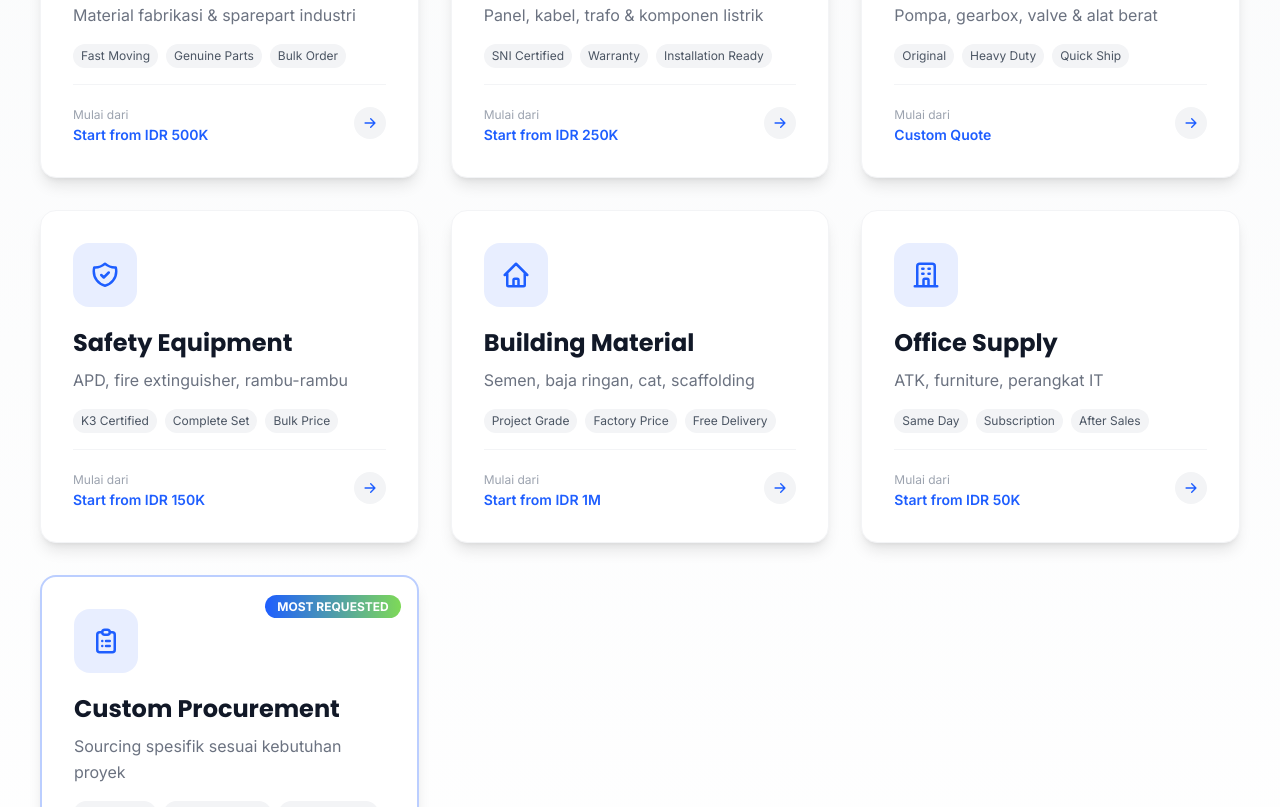
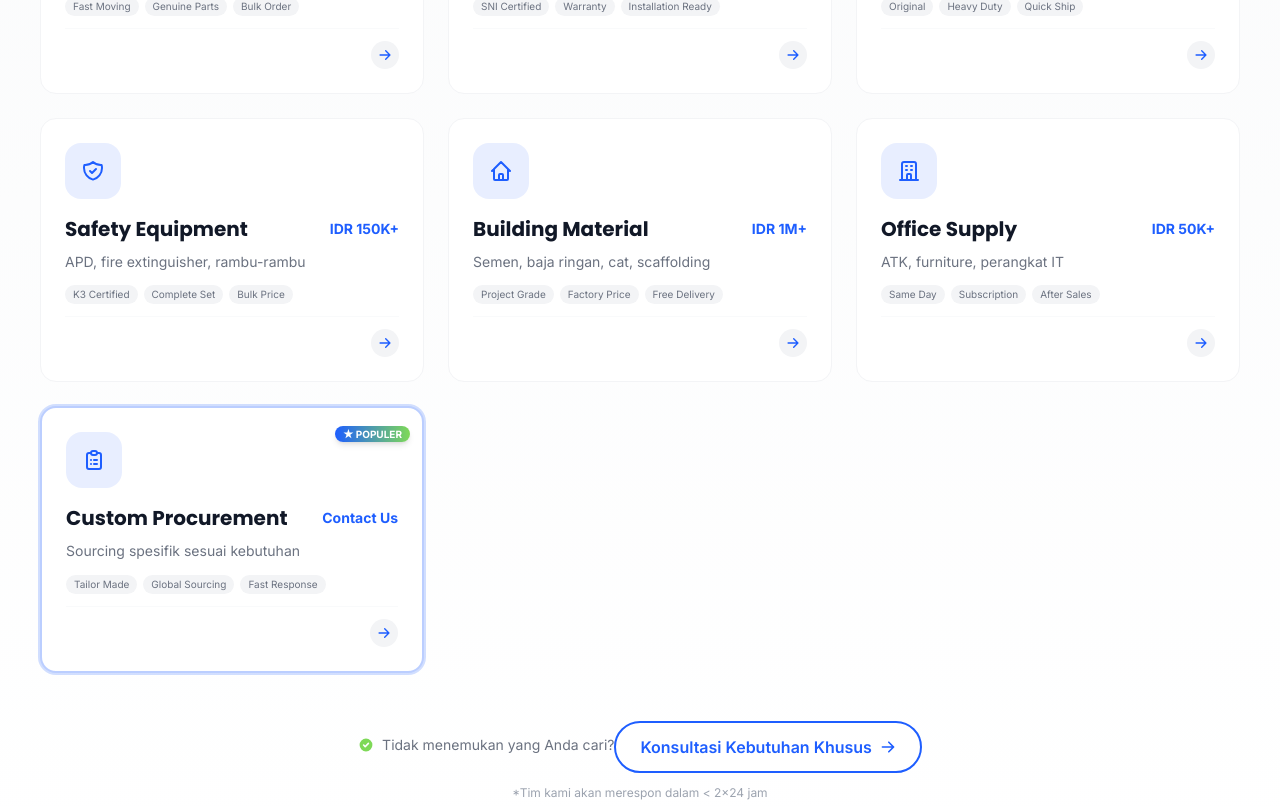
Before and after one commit to herlan-syihabudin/CASSINDO, a Next.js app: page / in a window 1280 px wide. Shown: the part 1933-2740 px from the top of the page. Built offline with nearby package versions, Linux system fonts and the light colour scheme.

Commit message:
Refactor ServicesSection component for clarity

```diff
--- a/src/components/ServicesSection.tsx
+++ b/src/components/ServicesSection.tsx
@@ -1,7 +1,6 @@
 'use client'
 
 import Link from 'next/link'
-import { useState } from 'react'
 import { motion } from 'framer-motion'
 import {
   HiOutlineCog, HiOutlineLightningBolt, HiOutlineChip,
@@ -14,28 +13,28 @@ const services = [
     id: 1,
     icon: HiOutlineCog,
     title: 'Industrial Supply',
-    description: 'Material fabrikasi & sparepart industri',
-    longDesc: 'Kami menyediakan berbagai material industrial seperti raw material, komponen mesin, fastener, tools, dan perlengkapan pabrik untuk mendukung operasional harian Anda.',
+    shortDesc: 'Material fabrikasi & sparepart industri',
+    description: 'Raw material, komponen mesin, fastener, tools, dan perlengkapan pabrik.',
     tags: ['Fast Moving', 'Genuine Parts', 'Bulk Order'],
-    price: 'Start from IDR 500K',
+    price: 'IDR 500K+',
     slug: 'industrial-supply'
   },
   {
     id: 2,
     icon: HiOutlineLightningBolt,
     title: 'Electrical Equipment',
-    description: 'Panel, kabel, trafo & komponen listrik',
-    longDesc: 'Distributor resmi berbagai brand electrical ternama. Menyediakan kabel, panel listrik, trafo, MCB, dan kebutuhan kelistrikan industri.',
+    shortDesc: 'Panel, kabel, trafo & komponen listrik',
+    description: 'Kabel, panel listrik, trafo, MCB, dan kebutuhan kelistrikan industri.',
     tags: ['SNI Certified', 'Warranty', 'Installation Ready'],
-    price: 'Start from IDR 250K',
+    price: 'IDR 250K+',
     slug: 'electrical-equipment'
   },
   {
     id: 3,
     icon: HiOutlineChip,
     title: 'Mechanical Parts',
-    description: 'Pompa, gearbox, valve & alat berat',
-    longDesc: 'Sparepart mekanikal untuk mesin produksi, pompa industri, gearbox, valve, dan komponen hydraulic untuk pabrik dan pertambangan.',
+    shortDesc: 'Pompa, gearbox, valve & alat berat',
+    description: 'Sparepart mekanikal untuk mesin produksi, pompa industri, gearbox, valve, dan komponen hydraulic.',
     tags: ['Original', 'Heavy Duty', 'Quick Ship'],
     price: 'Custom Quote',
     slug: 'mechanical-parts'
@@ -44,38 +43,38 @@ const services = [
     id: 4,
     icon: HiOutlineShieldCheck,
     title: 'Safety Equipment',
-    description: 'APD, fire extinguisher, rambu-rambu',
-    longDesc: 'Perlengkapan K3 lengkap mulai dari helm safety, rompi, sepatu safety, APAR, hingga rambu-rambu proyek sesuai standar SNI.',
+    shortDesc: 'APD, fire extinguisher, rambu-rambu',
+    description: 'Helm safety, rompi, sepatu safety, APAR, dan rambu-rambu proyek sesuai SNI.',
     tags: ['K3 Certified', 'Complete Set', 'Bulk Price'],
-    price: 'Start from IDR 150K',
+    price: 'IDR 150K+',
     slug: 'safety-equipment'
   },
   {
     id: 5,
     icon: HiOutlineHome,
     title: 'Building Material',
-    description: 'Semen, baja ringan, cat, scaffolding',
-    longDesc: 'Material konstruksi untuk proyek gedung, perumahan, dan infrastruktur. Termasuk semen, besi beton, baja ringan, cat tembok, dan perancah.',
+    shortDesc: 'Semen, baja ringan, cat, scaffolding',
+    description: 'Material konstruksi untuk proyek gedung, perumahan, dan infrastruktur.',
     tags: ['Project Grade', 'Factory Price', 'Free Delivery'],
-    price: 'Start from IDR 1M',
+    price: 'IDR 1M+',
     slug: 'building-material'
   },
   {
     id: 6,
     icon: HiOutlineOfficeBuilding,
     title: 'Office Supply',
-    description: 'ATK, furniture, perangkat IT',
-    longDesc: 'Perlengkapan kantor lengkap mulai dari alat tulis, meja kursi, printer, hingga perangkat IT untuk kebutuhan operasional perusahaan.',
+    shortDesc: 'ATK, furniture, perangkat IT',
+    description: 'Alat tulis, meja kursi, printer, dan perangkat IT untuk kantor.',
     tags: ['Same Day', 'Subscription', 'After Sales'],
-    price: 'Start from IDR 50K',
+    price: 'IDR 50K+',
     slug: 'office-supply'
   },
   {
     id: 7,
     icon: HiOutlineClipboardList,
     title: 'Custom Procurement',
-    description: 'Sourcing spesifik sesuai kebutuhan proyek',
-    longDesc: 'Lasan sourcing untuk barang khusus yang tidak tersedia di pasaran umum. Tim procurement kami akan mencari supplier terbaik untuk Anda.',
+    shortDesc: 'Sourcing spesifik sesuai kebutuhan',
+    description: 'Layanan sourcing untuk barang khusus yang tidak tersedia di pasaran umum.',
     tags: ['Tailor Made', 'Global Sourcing', 'Fast Response'],
     price: 'Contact Us',
     slug: 'custom-procurement',
@@ -83,19 +82,38 @@ const services = [
   },
 ]
 
+// Animation variants untuk performance
+const containerVariants = {
+  hidden: { opacity: 0 },
+  visible: {
+    opacity: 1,
+    transition: {
+      staggerChildren: 0.1,
+      delayChildren: 0.2,
+    },
+  },
+}
+
+const itemVariants = {
+  hidden: { opacity: 0, y: 30 },
+  visible: {
+    opacity: 1,
+    y: 0,
+    transition: { duration: 0.4, ease: 'easeOut' },
+  },
+}
+
 export default function ServicesSection() {
-  const [hoveredId, setHoveredId] = useState<number | null>(null)
-
   return (
     <section className="section-padding bg-gradient-to-b from-gray-50 to-white">
       <div className="container-custom">
-        {/* Header dengan statistik real */}
-        <div className="text-center mb-16">
+        {/* Header */}
         <motion.div
           initial={{ opacity: 0, y: 20 }}
           whileInView={{ opacity: 1, y: 0 }}
-            transition={{ duration: 0.5 }}
+          transition={{ duration: 0.4 }}
           viewport={{ once: true }}
+          className="text-center mb-12"
         >
           <span className="inline-block px-4 py-1 rounded-full bg-primary/10 text-primary text-sm font-semibold mb-4">
             7+ Kategori Produk
@@ -108,110 +126,122 @@ export default function ServicesSection() {
             kebutuhan supply chain mereka kepada kami
           </p>
         </motion.div>
-        </div>
 
-        {/* Service Cards Grid - Bisa DIKLIK */}
-        <div className="grid md:grid-cols-2 lg:grid-cols-3 gap-8">
+        {/* Service Cards Grid - Pure CSS hover (no JS state) */}
+        <motion.div
+          variants={containerVariants}
+          initial="hidden"
+          whileInView="visible"
+          viewport={{ once: true }}
+          className="grid md:grid-cols-2 lg:grid-cols-3 gap-6"
+        >
           {services.map((service, idx) => (
             <motion.div
               key={service.id}
-              initial={{ opacity: 0, y: 30 }}
-              whileInView={{ opacity: 1, y: 0 }}
-              transition={{ duration: 0.5, delay: idx * 0.05 }}
-              viewport={{ once: true }}
-              onMouseEnter={() => setHoveredId(service.id)}
-              onMouseLeave={() => setHoveredId(null)}
+              variants={itemVariants}
+              custom={idx}
             >
               <Link
                 href={`/services/${service.slug}`}
-                className={`block group relative bg-white rounded-2xl overflow-hidden transition-all duration-500
-                  ${hoveredId === service.id ? 'shadow-2xl -translate-y-2' : 'shadow-lg hover:shadow-xl'}
-                  ${service.isHighlight ? 'border-2 border-primary/30' : 'border border-gray-100'}`}
+                aria-label={`Lihat layanan ${service.title} - ${service.price}`}
+                className={`
+                  group block relative bg-white rounded-2xl overflow-hidden
+                  transition-all duration-300 ease-out
+                  hover:shadow-2xl hover:-translate-y-2
+                  active:scale-[0.98] touch-manipulation
+                  ${service.isHighlight ? 'border-2 border-primary/30 ring-2 ring-primary/20' : 'border border-gray-100'}
+                `}
               >
                 {/* Highlight Badge */}
                 {service.isHighlight && (
-                  <div className="absolute top-4 right-4 z-10">
-                    <span className="bg-gradient-to-r from-primary to-accent text-white text-xs font-bold px-3 py-1 rounded-full">
-                      MOST REQUESTED
+                  <div className="absolute top-3 right-3 z-10">
+                    <span className="bg-gradient-to-r from-primary to-accent text-white text-[10px] font-bold px-2 py-0.5 rounded-full shadow-md">
+                      ★ POPULER
                     </span>
                   </div>
                 )}
 
-                {/* Content */}
-                <div className="p-6 md:p-8">
-                  {/* Icon dengan background dinamis */}
-                  <div className={`w-16 h-16 rounded-2xl flex items-center justify-center mb-5 transition-all duration-300
-                    ${hoveredId === service.id ? 'bg-primary shadow-lg' : 'bg-primary/10'}`}>
-                    <service.icon className={`text-3xl transition-colors duration-300
-                      ${hoveredId === service.id ? 'text-white' : 'text-primary'}`} />
+                <div className="p-5 md:p-6">
+                  {/* Icon - Pure CSS hover */}
+                  <div className="w-14 h-14 rounded-2xl flex items-center justify-center mb-4 bg-primary/10 group-hover:bg-primary transition-all duration-300 group-hover:shadow-lg">
+                    <service.icon className="text-2xl text-primary group-hover:text-white transition-colors duration-300" />
                   </div>
 
-                  {/* Title */}
-                  <h3 className="text-xl md:text-2xl font-bold text-gray-900 mb-2 group-hover:text-primary transition-colors">
+                  {/* Title + Price inline (anchor visual) - SCANABILITY IMPROVED */}
+                  <div className="flex items-center justify-between gap-2 mb-2">
+                    <h3 className="text-lg md:text-xl font-bold text-gray-900 group-hover:text-primary transition-colors">
                       {service.title}
                     </h3>
+                    <span className="text-sm font-bold text-primary whitespace-nowrap">
+                      {service.price}
+                    </span>
+                  </div>
 
-                  {/* Description */}
-                  <p className="text-gray-500 mb-4 leading-relaxed">
-                    {service.description}
+                  {/* Short Description - Less cognitive load */}
+                  <p className="text-gray-500 text-sm leading-relaxed mb-3">
+                    {service.shortDesc}
                   </p>
 
-                  {/* Tags */}
-                  <div className="flex flex-wrap gap-2 mb-4">
-                    {service.tags.map((tag, i) => (
-                      <span key={i} className="text-xs bg-gray-100 text-gray-600 px-2 py-1 rounded-full">
+                  {/* Tags - Compact */}
+                  <div className="flex flex-wrap gap-1.5 mb-3">
+                    {service.tags.slice(0, 3).map((tag, i) => (
+                      <span key={i} className="text-[10px] bg-gray-100 text-gray-500 px-2 py-0.5 rounded-full">
                         {tag}
                       </span>
                     ))}
                   </div>
 
-                  {/* Price Indicator */}
-                  <div className="flex items-center justify-between mt-4 pt-4 border-t border-gray-100">
-                    <div>
-                      <span className="text-xs text-gray-400">Mulai dari</span>
-                      <p className="text-sm font-semibold text-primary">{service.price}</p>
-                    </div>
-
-                    {/* Arrow indicator */}
-                    <div className={`w-8 h-8 rounded-full flex items-center justify-center transition-all duration-300
-                      ${hoveredId === service.id ? 'bg-primary text-white translate-x-1' : 'bg-gray-100 text-primary'}`}>
+                  {/* Arrow indicator - Pure CSS */}
+                  <div className="flex items-center justify-end pt-3 border-t border-gray-50">
+                    <div className="w-7 h-7 rounded-full flex items-center justify-center bg-gray-100 text-primary group-hover:bg-primary group-hover:text-white group-hover:translate-x-1 transition-all duration-300">
                       <HiArrowRight className="text-sm" />
                     </div>
                   </div>
                 </div>
 
-                {/* Hover gradient overlay */}
-                <div className={`absolute inset-0 bg-gradient-to-tr from-primary/5 to-transparent transition-opacity duration-300 pointer-events-none
-                  ${hoveredId === service.id ? 'opacity-100' : 'opacity-0'}`} />
+                {/* Hover gradient - Pure CSS */}
+                <div className="absolute inset-0 bg-gradient-to-tr from-primary/5 to-transparent opacity-0 group-hover:opacity-100 transition-opacity duration-300 pointer-events-none" />
               </Link>
             </motion.div>
           ))}
-        </div>
+        </motion.div>
 
-        {/* Bottom CTA - Realistik */}
+        {/* Bottom CTA */}
         <motion.div
           initial={{ opacity: 0, y: 20 }}
           whileInView={{ opacity: 1, y: 0 }}
-          transition={{ duration: 0.5, delay: 0.3 }}
+          transition={{ duration: 0.4, delay: 0.2 }}
           viewport={{ once: true }}
-          className="text-center mt-16"
+          className="text-center mt-12"
         >
-          <div className="inline-flex items-center gap-2 text-gray-500 mb-4">
+          <div className="inline-flex items-center gap-2 text-gray-500 mb-3">
             <HiCheckCircle className="text-accent" />
             <span className="text-sm">Tidak menemukan yang Anda cari?</span>
           </div>
           <Link
             href="/contact"
-            className="inline-flex items-center gap-2 px-8 py-4 bg-white border-2 border-primary text-primary font-semibold rounded-full hover:bg-primary hover:text-white transition-all duration-300 group"
+            className="inline-flex items-center gap-2 px-6 py-3 bg-white border-2 border-primary text-primary font-semibold rounded-full hover:bg-primary hover:text-white transition-all duration-300 group active:scale-[0.98] touch-manipulation"
           >
             <span>Konsultasi Kebutuhan Khusus</span>
             <HiArrowRight className="group-hover:translate-x-1 transition" />
           </Link>
-          <p className="text-xs text-gray-400 mt-4">
+          <p className="text-xs text-gray-400 mt-3">
             *Tim kami akan merespon dalam &lt; 2x24 jam
           </p>
         </motion.div>
       </div>
+
+      {/* Reduced motion support - Global CSS (tambahkan di globals.css) */}
+      <style jsx global>{`
+        @media (prefers-reduced-motion: reduce) {
+          *, *::before, *::after {
+            animation-duration: 0.01ms !important;
+            animation-iteration-count: 1 !important;
+            transition-duration: 0.01ms !important;
+            scroll-behavior: auto !important;
+          }
+        }
+      `}</style>
     </section>
   )
 }
```
Lines whose indentation alone changed are shown as unchanged.
